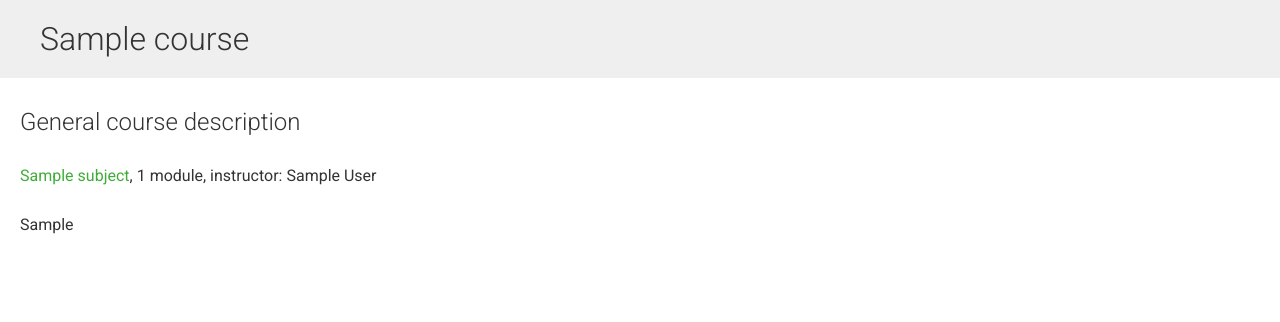
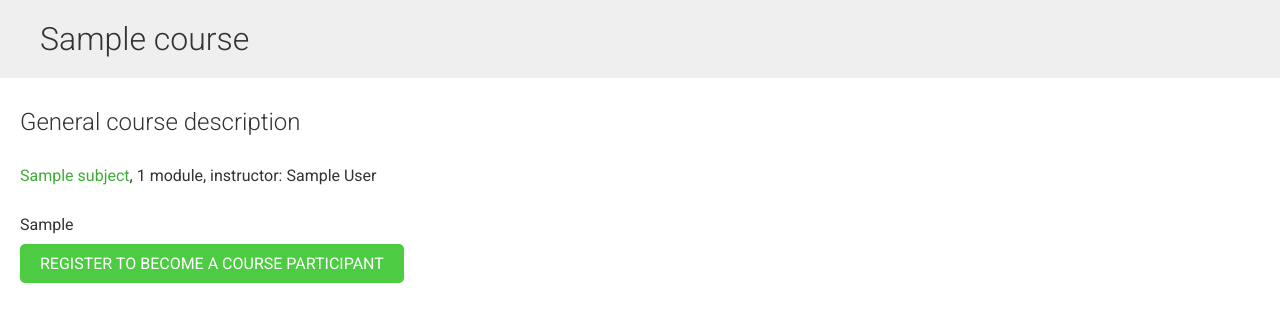
Before and after one commit to CrazyMonkey0/e-learning, a Django app: a page that uses courses/templates/courses/course/detail.html in a window 1280 px wide. Shown: the part 54-376 px from the top of the page. Run offline with Django 4.2, Linux system fonts and the light colour scheme; tables that the repository leaves empty hold one stand-in row (values such as "Sample post"); some libraries are stand-ins or nearby versions.

Commit message:
Enrolling in the course

```diff
--- a/courses/models.py
+++ b/courses/models.py
@@ -27,6 +27,8 @@ class Course(models.Model):
     slug = models.SlugField(max_length=200, unique=True)
     overview = models.TextField()
     created = models.DateTimeField(auto_now_add=True)
+    students = models.ManyToManyField(
+        User, related_name='courses_joined', blank=True)
 
     class Meta:
         ordering = ('-created',)
--- a/courses/templates/courses/course/detail.html
+++ b/courses/templates/courses/course/detail.html
@@ -16,6 +16,17 @@
         instructor: {{ course.owner.get_full_name }}
     </p>
     {{ object.overview|linebreaks }}
+    {% if request.user.is_authenticated %}
+    <form action="{% url "student_enroll_course" %}" method="post">
+        {{ enroll_form }}
+        {% csrf_token %}
+        <input type="submit" class="button" value="Sign up">
+    </form>
+    {% else %}
+    <a href="{% url "student_registration" %}" class="button">
+        Register to become a course participant
+    </a>
+    {% endif %}
 </div>
 {% endwith %}
 {% endblock %}
--- a/courses/views.py
+++ b/courses/views.py
@@ -1,3 +1,4 @@
+from typing import Any
 from django.urls import reverse_lazy
 from django.shortcuts import redirect, get_object_or_404
 from django.forms.models import modelform_factory
@@ -9,6 +10,7 @@ from django.views.generic.base import TemplateResponseMixin, View
 from django.views.generic.detail import DetailView
 from django.contrib.auth.mixins import LoginRequiredMixin, PermissionRequiredMixin
 from braces.views import CsrfExemptMixin, JsonRequestResponseMixin
+from students.forms import CourseEnrollForm
 from .models import Course, Module, Content, Subject
 from .forms import ModuleFormSet
 
@@ -194,3 +196,9 @@ class CourseListView(TemplateResponseMixin, View):
 class CourseDetailView(DetailView):
     model = Course
     template_name = 'courses/course/detail.html'
+
+    def get_context_data(self, **kwargs):
+        context = super(CourseDetailView, self).get_context_data(**kwargs)
+        context['enroll_form'] = CourseEnrollForm(
+            initial={'course': self.object})
+        return context
--- /dev/null
+++ b/students/forms.py
@@ -0,0 +1,7 @@
+from django import forms
+from courses.models import Course
+
+
+class CourseEnrollForm(forms.Form):
+    course = forms.ModelChoiceField(
+        queryset=Course.objects.all(), widget=forms.HiddenInput)
--- a/students/urls.py
+++ b/students/urls.py
@@ -5,4 +5,7 @@ urlpatterns = [
     path('register/',
          views.StudentRegistrationView.as_view(),
          name='student_registration'),
+    path('enroll-course/',
+         views.StudentEnrollCourseView.as_view(),
+         name='student_enroll_course'),
 ]
```
Also changed, not shown: students/views.py (+16 -1 lines), courses/migrations/0004_course_students.py (added).
